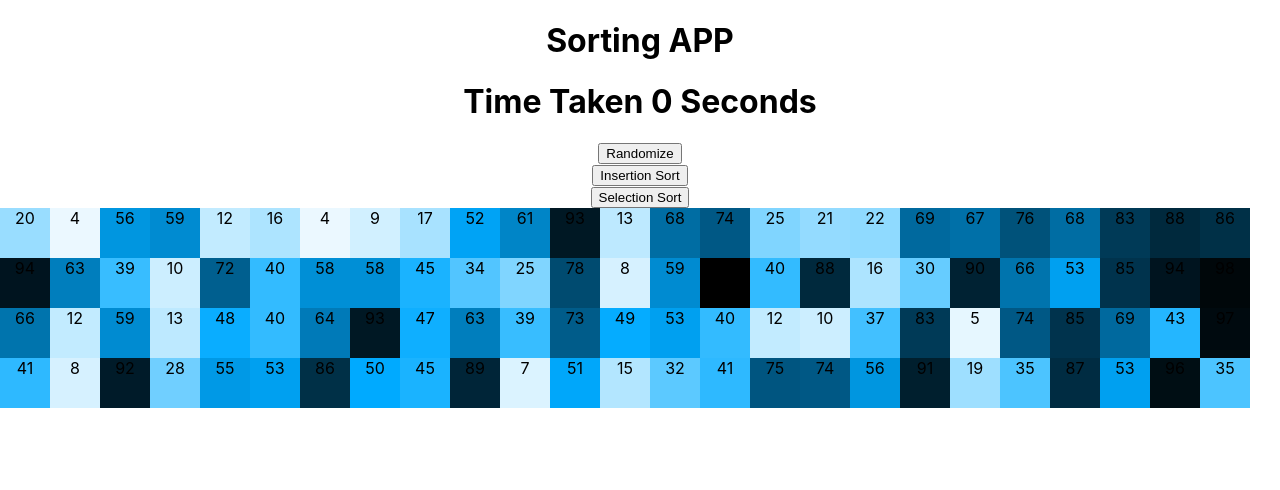
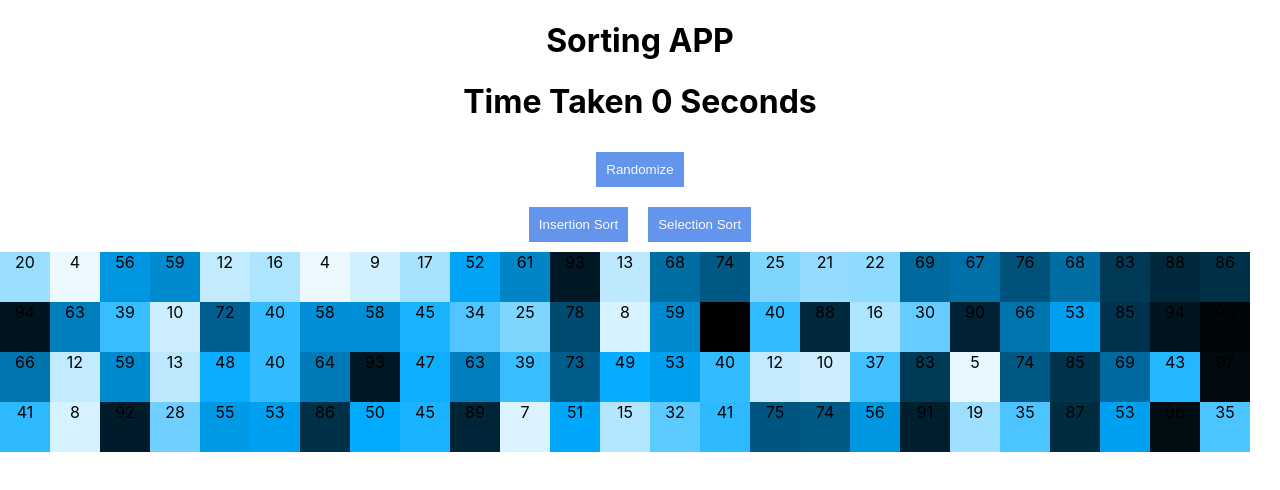
Before and after one commit to AbhishekGowda28/daily-coding, a React (Create React App) app in the folder sorting/: page / in a window 1280 px wide. Shown: the top 490 px of the page. Built offline with nearby package versions, Linux system fonts and the light colour scheme.

Commit message:
Added common css files

```diff
--- a/sorting/src/components/App.jsx
+++ b/sorting/src/components/App.jsx
@@ -10,15 +10,18 @@ function App() {
   const [timeTaken, setTimeTaken] = React.useState(0);
   const [disableController, setDisableController] = React.useState(false);
   const [isSorted, setIsSorted] = React.useState(false);
-  React.useEffect(() => {
-    randomizeNumber();
-  }, []);
+
   const randomizeNumber = () => {
     setTimeTaken(0);
     const randomData = generateRandomNumbers()
     setData(randomData);
     setIsSorted(false);
   }
+
+  React.useEffect(() => {
+    randomizeNumber();
+  }, []);
+
   return (
     <div className="App">
       <h1>Sorting APP</h1>
@@ -26,7 +29,7 @@ function App() {
       <div>
         <button disabled={disableController} onClick={() => { randomizeNumber(); }}>Randomize</button>
       </div>
-      <div>
+      <div className="Sorting-Types">
         <button
           disabled={disableController || isSorted}
           onClick={() => {
@@ -47,8 +50,6 @@ function App() {
               }
             }, 5);
           }}>Insertion Sort</button>
-      </div>
-      <div>
         <button
           disabled={disableController || isSorted}
           onClick={() => {
@@ -70,10 +71,11 @@ function App() {
             }, 5);
           }}>Selection Sort</button>
       </div>
-
-      {data.map((value, index) => {
-        return (<div key={index} className="value-block" style={{ backgroundColor: getRandomColor(value) }}>{value}</div>)
-      })}
+      <div className="data-block">
+        {data.map((value, index) => {
+          return (<div key={index} className="value-block" style={{ backgroundColor: getRandomColor(value) }}>{value}</div>)
+        })}
+      </div>
     </div>
   );
 }
--- a/sorting/src/styles/App.css
+++ b/sorting/src/styles/App.css
@@ -1,3 +1,5 @@
+@import "./common.css";
+
 .App {
   text-align: center;
 }
--- /dev/null
+++ b/sorting/src/styles/common.css
@@ -0,0 +1,12 @@
+button {
+    display: inline;
+    margin: 10px;
+    padding: 10px;
+    background-color: #6495ed;
+    color: #f8f8ff;
+    border: none;
+}
+
+button:disabled {
+    background-color: gray;
+}
```
